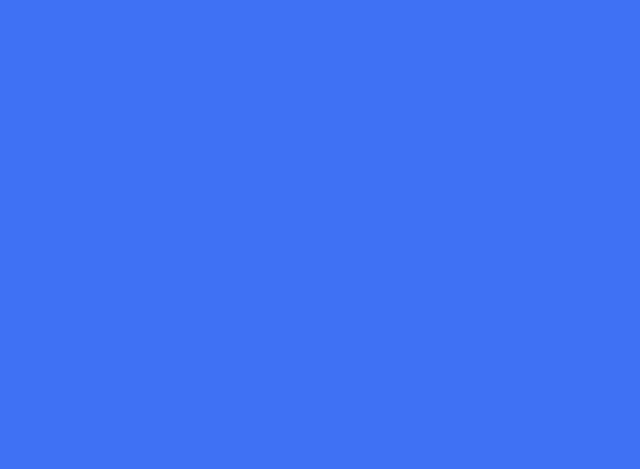
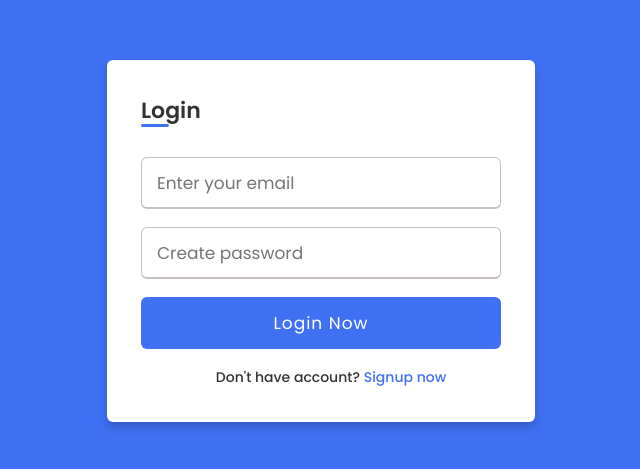
Before and after one commit to keyurpurohit24/vue-crud, a Vue app: page / in a window 1280 px wide. Before the commit this address had no page. Shown: the part 159-628 px from the top of the page, without its empty margins (319-959 px from the left). Built offline with nearby package versions, Linux system fonts and the light colour scheme.

Commit message:
Registration template with frontend validations

```diff
--- a/DB/db.json
+++ b/DB/db.json
@@ -1,3 +1,23 @@
 {
+    "users":[
 
+    ],
+    "locations":[
+        {
+            "id": "1",
+            "name": "Ahmedabad"
+        },
+        {
+            "id": "1",
+            "name": "Ahmedabad"
+        },
+        {
+            "id": "2",
+            "name": "Surat"
+        },
+        {
+            "id": "3",
+            "name": "Bhavnagar"
+        }
+    ]
 }
--- a/package.json
+++ b/package.json
@@ -8,6 +8,8 @@
     "lint": "vue-cli-service lint"
   },
   "dependencies": {
+    "@vuelidate/core": "^2.0.3",
+    "@vuelidate/validators": "^2.0.4",
     "core-js": "^3.8.3",
     "json-server": "^1.0.0-beta.3",
     "vue": "^3.2.13",
--- a/src/components/register.vue
+++ b/src/components/register.vue
@@ -1,18 +1,22 @@
 <template>
   <div class="wrapper">
     <h2>Registration</h2>
-    <form action="#">
+    <form @submit.prevent="validate">
       <div class="input-box">
-        <input type="text" placeholder="Enter your name" required />
+        <input type="text" v-model="formData.name" placeholder="Enter your name"  />
+        <span class="error-text" v-if="v$.formData.name.$errors[0]">{{ v$.formData.name.$errors[0].$message }}</span>
       </div>
       <div class="input-box">
-        <input type="text" placeholder="Enter your email" required />
+        <input type="text" v-model="formData.email" placeholder="Enter your email"  />
+        <span class="error-text" v-if="v$.formData.email.$errors[0]">{{ v$.formData.email.$errors[0].$message }}</span>
       </div>
       <div class="input-box">
-        <input type="password" placeholder="Create password" required />
+        <input type="password" v-model="formData.password" placeholder="Create password"  />
+        <span class="error-text" v-if="v$.formData.password.$errors[0]">{{ v$.formData.password.$errors[0].$message }}</span>
       </div>
       <div class="input-box">
-        <input type="password" placeholder="Confirm password" required />
+        <input type="password" v-model="formData.password_confirmation" placeholder="Confirm password"  />
+        <span class="error-text" v-if="v$.formData.password_confirmation.$errors[0]">{{ v$.formData.password_confirmation.$errors[0].$message }}</span>
       </div>
       <div class="policy">
         <input type="checkbox" />
@@ -32,8 +36,57 @@
 </template>
 
 <script>
+import { useVuelidate } from "@vuelidate/core";
+import { required, email, maxLength, sameAs, helpers } from "@vuelidate/validators";
+
 export default {
   name: "Register-component",
+  setup() {
+    return {
+      v$: useVuelidate(),
+    };
+  },
+  methods:{
+    async validate(){
+      const isFormValid = await this.v$.$validate()
+      if(!isFormValid){
+        return;
+      }else{
+        alert('work')
+      }
+    }
+  },
+  data(){
+    return{
+      formData:{
+        name:'',
+        email:'',
+        password:'',
+        password_confirmation:''
+      }
+    }
+  },
+  validations(){
+    return{
+      formData:{
+        name:{
+          required,
+          name: maxLength(20),
+        },
+        email:{
+          required,
+          email,
+        },
+        password:{
+          required,
+        },
+        password_confirmation:{
+          required,
+          password_confirmation : helpers.withMessage("must be same as password",sameAs('password'))
+        }
+      },
+    }
+  }
 };
 </script>
 
@@ -133,4 +186,7 @@ form .text h3 a {
 form .text h3 a:hover {
   text-decoration: underline;
 }
+.error-text{
+  color: red;
+}
 </style>
--- a/src/router.js
+++ b/src/router.js
@@ -3,6 +3,11 @@ import Login from "@/components/login.vue"
 import Register from "@/components/register.vue"
 
 const routes = [
+    {
+        name: "root",
+        component: Login,
+        path: "/"
+    },
     {
         name: "login",
         component: Login,
```
Also changed, not shown: 1 other file (tests, documents, lock files or other folders).
